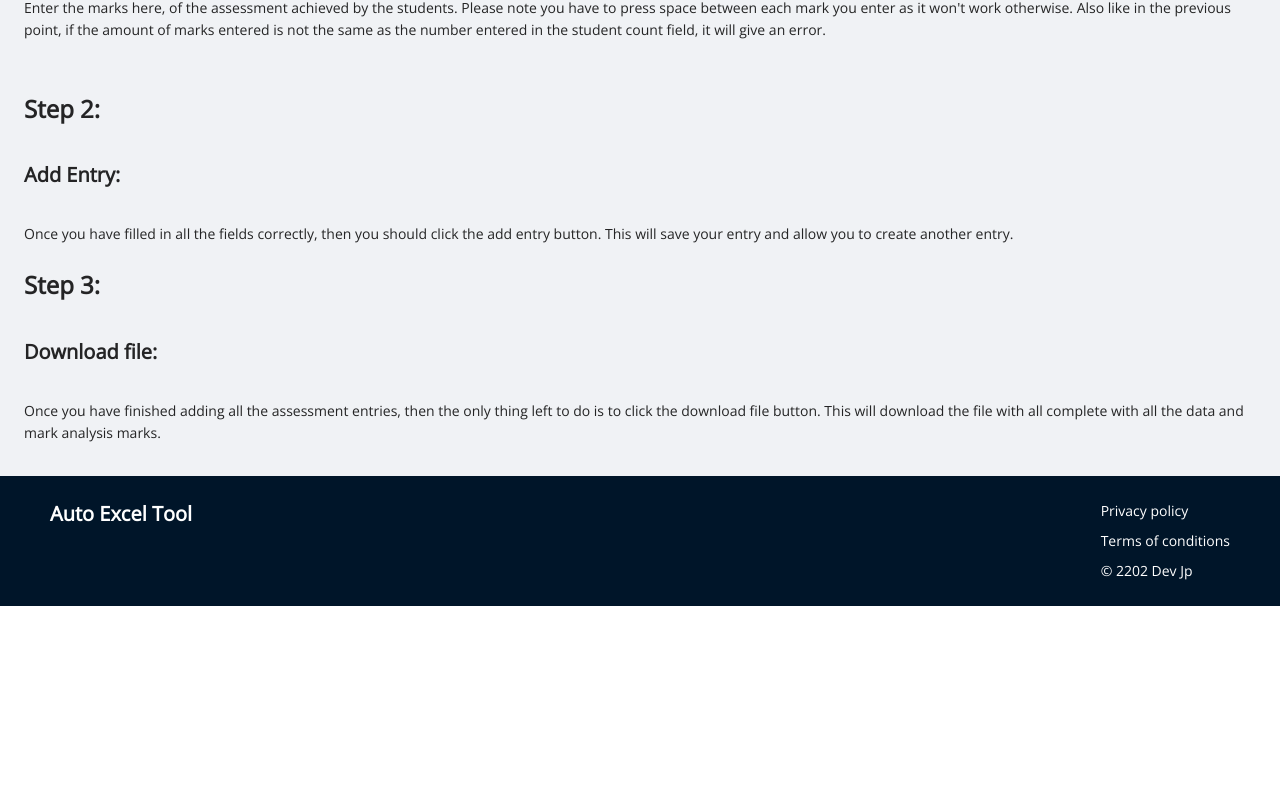
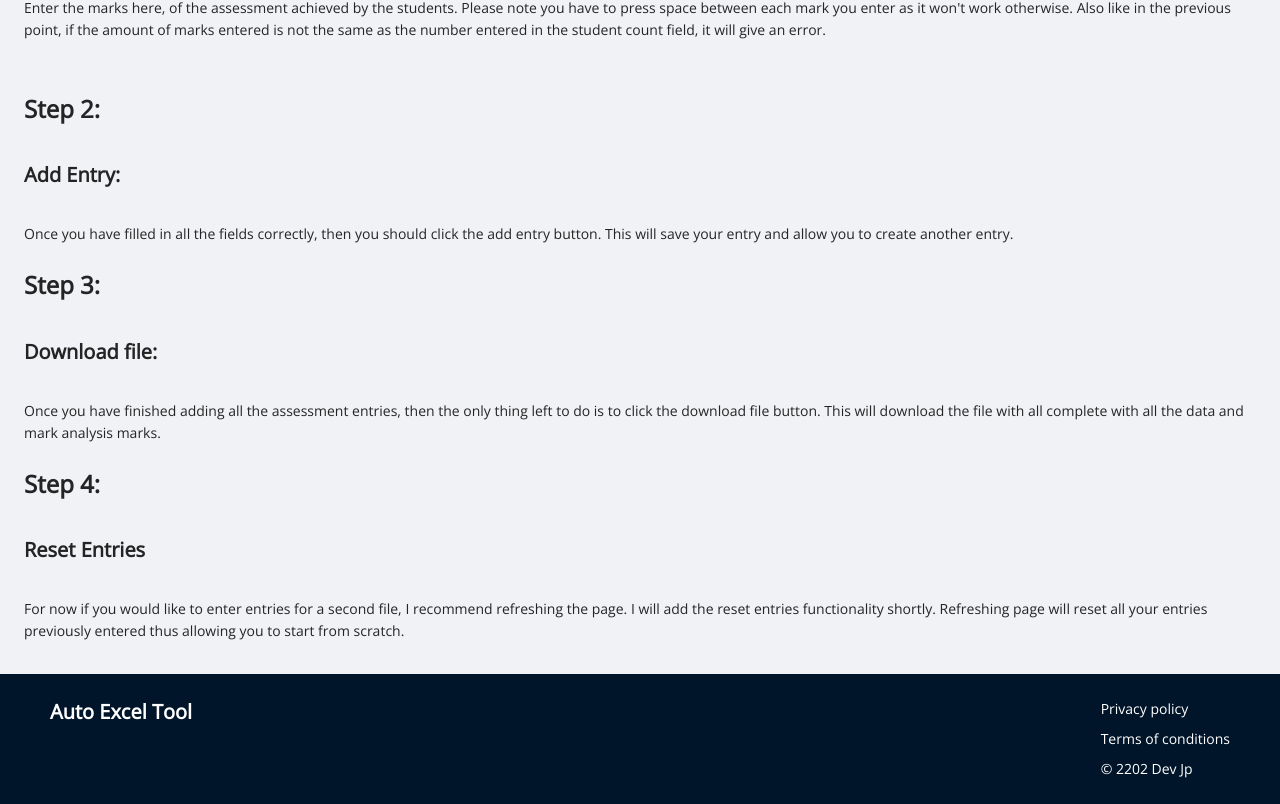
Before and after one commit to JpJonker/auto_marks_analysis, a React (Vite) app: page /help in a window 1280 px wide. Shown: the part 821-1625 px from the top of the page. Before the commit the page ends 1427 px from the top, so only its background shows below. Built offline with nearby package versions, Linux system fonts and the light colour scheme.

Commit message:
Updated guide to show users how to reset entries

```diff
--- a/src/containers/Guides/AutoExcelToolGuide/AutoExcelToolGuide.tsx
+++ b/src/containers/Guides/AutoExcelToolGuide/AutoExcelToolGuide.tsx
@@ -74,6 +74,13 @@ const AutoExcelToolGuide = () => {
         to click the download file button. This will download the file with all complete with all
         the data and mark analysis marks.
       </Typography.Text>
+      <Typography.Title level={3}>Step 4:</Typography.Title>
+      <Typography.Title level={4}>Reset Entries</Typography.Title>
+      <Typography.Text>
+        For now if you would like to enter entries for a second file, I recommend refreshing the
+        page. I will add the reset entries functionality shortly. Refreshing page will reset all
+        your entries previously entered thus allowing you to start from scratch.
+      </Typography.Text>
     </Space>
   );
 };
--- a/src/containers/Tools/AutoExcelTool/AutoExcelTool.tsx
+++ b/src/containers/Tools/AutoExcelTool/AutoExcelTool.tsx
@@ -14,7 +14,6 @@ const AutoExcelTool = () => {
   const [entryNotEmpty, setEntryNotEmpty] = useState(false);
   const [defaultEntryValue, setDefaultEntryValue] = useState("200");
   const [errorMessage, setErrorMessage]: any[] = useState(["", "", "", "", ""]);
-  const [entriesReset, setEntriesReset] = useState(false);
 
   const validate = (array: any[], markOverMax: boolean) => {
     let valid = true;
@@ -184,13 +183,7 @@ const AutoExcelTool = () => {
     utils.book_append_sheet(wb, ws, "Sheet 1");
     let wbName = !fileName ? "Assessment Analysis.xlsx" : `${fileName}.xlsx`;
     writeFileXLSX(wb, wbName);
-    setEntriesReset(false);
   };
-
-  // const resetEntries = () => {
-  //   setMarkEntries([]);
-  //   setEntriesReset(true);
-  // };
 
   useEffect(() => {
     let defaultEntry: any[] = ["Mark Value", "Average", "Absent"];
@@ -299,7 +292,6 @@ const AutoExcelTool = () => {
           </Tooltip>
           <Row justify='end'>
             <Space direction='horizontal'>
-              {/* <Button onClick={resetEntries}>Reset Entries</Button> */}
               <Button onClick={saveEntry}>Add Entry</Button>
               <Button
                 type='primary'
```
